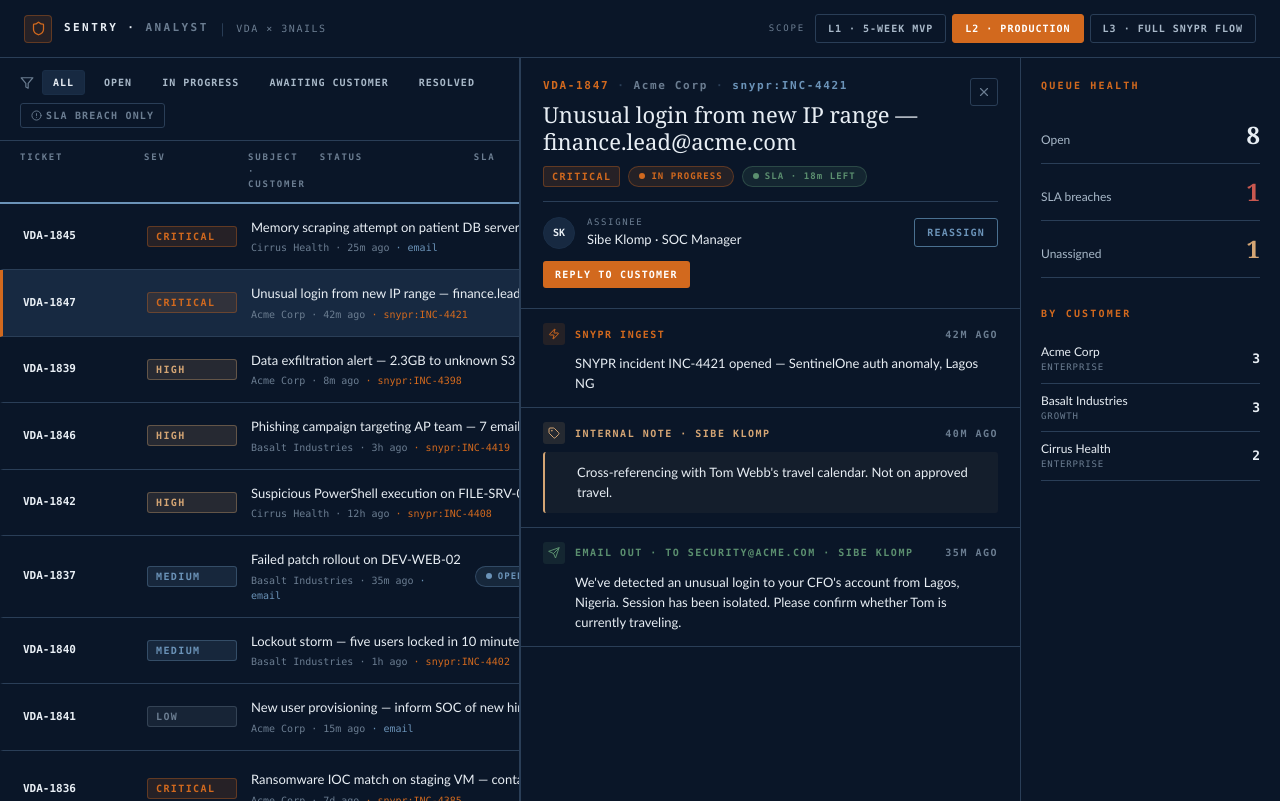
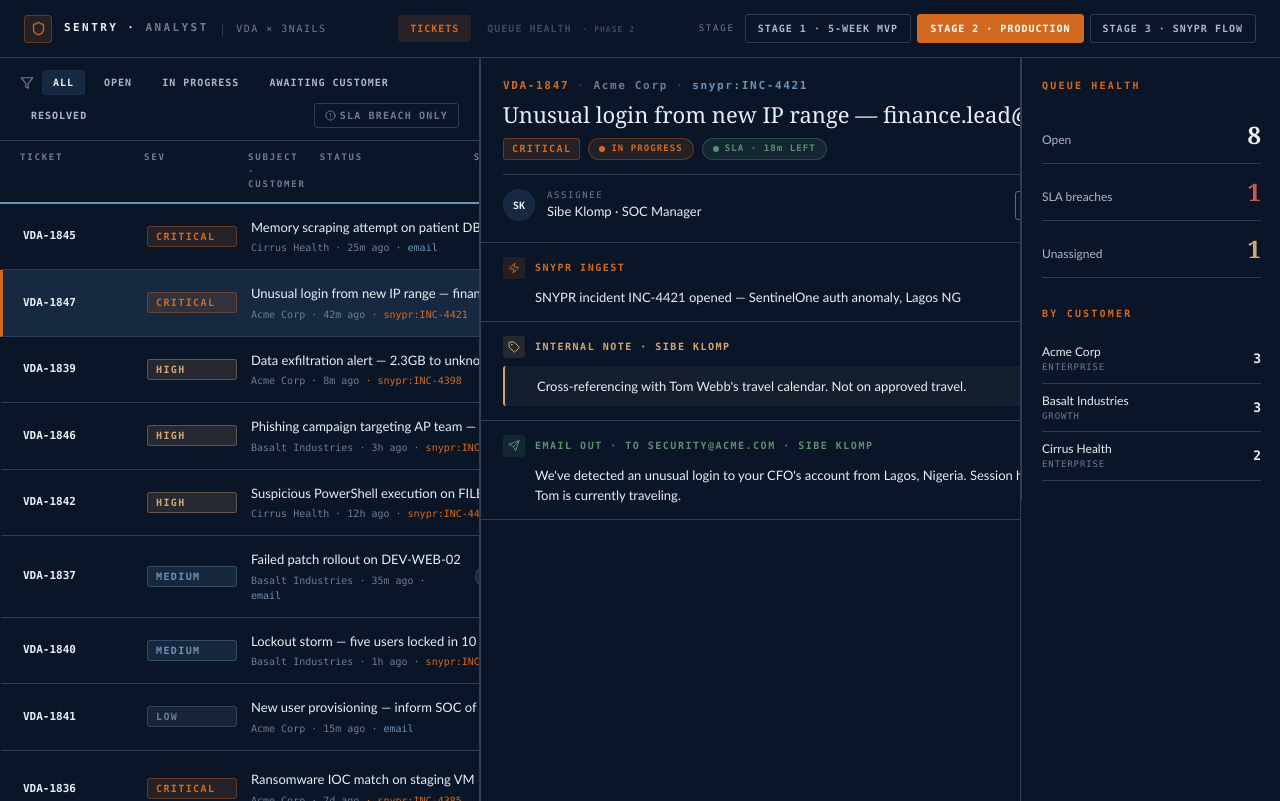
Before and after one commit to joeyough/sentry, a React (Vite) app: page / in a window 1280 px wide. Built offline with nearby package versions, Linux system fonts and the light colour scheme.

Commit message:
Update sentry-v2.jsx

```diff
--- a/src/sentry-v2.jsx
+++ b/src/sentry-v2.jsx
@@ -11,10 +11,14 @@
  * with wrong-client prevention (the single most important UX pattern in the app —
  * Jim flagged cross-customer data leakage twice on the discovery call).
  *
- * Scope toggle (top right) lets a viewer see three levels:
- *   L1 · 5-week MVP         — Queue + Detail + Compose only
- *   L2 · Production Feel    — L1 + assign/reassign + SLA breach view + sidebar
- *   L3 · Full SNYPR Flow   — L2 + simulated SNYPR incident panel with "open ticket"
+ * Stage toggle (top right) lets a viewer see three maturity stages:
+ *   Stage 1 · 5-week MVP        — Queue + Detail + Compose only
+ *   Stage 2 · Production Feel    — Stage 1 + assign/reassign + SLA + sidebar
+ *   Stage 3 · Full SNYPR Flow    — Stage 2 + SNYPR ingest simulation view
+ *
+ * Desktop layout is a 2-pane grid (queue + detail). SNYPR panel is a separate
+ * view accessed from the top nav, not a fourth column. Queue Health is a
+ * Phase 2 placeholder visible in the nav but disabled.
  *
  * All data is mocked. Built against the v3 design system:
  *   navy #0A1628, card #122238, edge #1A2E47
@@ -448,13 +452,13 @@
  * HEADER with scope toggle
  * ============================================================ */
 
-const LEVELS = [
-  { id: "L1", label: "5-Week MVP", sub: "Queue · Detail · Compose" },
-  { id: "L2", label: "Production", sub: "+ Assign · SLA breach view" },
-  { id: "L3", label: "Full SNYPR Flow", sub: "+ SNYPR ingest simulation" },
+const STAGES = [
+  { id: "stage1", label: "Stage 1 · 5-Week MVP", short: "Stage 1", sub: "Queue · Detail · Compose" },
+  { id: "stage2", label: "Stage 2 · Production", short: "Stage 2", sub: "+ Assign · SLA · Sidebar" },
+  { id: "stage3", label: "Stage 3 · SNYPR Flow", short: "Stage 3", sub: "+ SNYPR ingest simulation" },
 ];
 
-const Header = ({ level, setLevel }) => {
+const Header = ({ stage, setStage, activeView, setActiveView }) => {
   const isMobile = useIsMobile();
   return (
     <div style={{
@@ -498,6 +502,50 @@
         )}
       </div>
 
+      {/* View nav — Tickets (default) / SNYPR Ingest (stage 3 only) / Queue Health (Phase 2 placeholder) */}
+      {!isMobile && (
+        <div style={{
+          display: "flex", alignItems: "center", gap: 4, marginLeft: 20,
+        }}>
+          <button
+            onClick={() => setActiveView("tickets")}
+            style={{
+              padding: "6px 12px", borderRadius: 3, cursor: "pointer",
+              background: activeView === "tickets" ? "rgba(210,105,30,0.14)" : "transparent",
+              color: activeView === "tickets" ? T.orange : T.inkDim,
+              border: "none",
+              fontFamily: T.fontMono, fontSize: 10, fontWeight: 700,
+              letterSpacing: "0.1em", textTransform: "uppercase",
+            }}
+          >Tickets</button>
+          {stage === "stage3" && (
+            <button
+              onClick={() => setActiveView("snypr")}
+              style={{
+                padding: "6px 12px", borderRadius: 3, cursor: "pointer",
+                background: activeView === "snypr" ? "rgba(210,105,30,0.14)" : "transparent",
+                color: activeView === "snypr" ? T.orange : T.inkDim,
+                border: "none",
+                fontFamily: T.fontMono, fontSize: 10, fontWeight: 700,
+                letterSpacing: "0.1em", textTransform: "uppercase",
+              }}
+            >SNYPR Ingest</button>
+          )}
+          <button
+            disabled
+            title="Queue Health dashboard — Phase 2 placeholder, not yet built"
+            style={{
+              padding: "6px 12px", borderRadius: 3, cursor: "not-allowed",
+              background: "transparent",
+              color: T.inkMuted,
+              border: "none", opacity: 0.5,
+              fontFamily: T.fontMono, fontSize: 10, fontWeight: 700,
+              letterSpacing: "0.1em", textTransform: "uppercase",
+            }}
+          >Queue Health <span style={{ fontSize: 8, marginLeft: 4 }}>· Phase 2</span></button>
+        </div>
+      )}
+
       <div style={{
         display: "flex", alignItems: "center", gap: 6, flexWrap: "wrap",
         justifyContent: isMobile ? "flex-start" : "flex-end",
@@ -505,14 +553,14 @@
         <span style={{
           fontFamily: T.fontMono, fontSize: 9, letterSpacing: "0.2em",
           color: T.inkMuted, textTransform: "uppercase", marginRight: 4,
-        }}>Scope</span>
-        {LEVELS.map((l) => {
-          const active = level === l.id;
+        }}>Stage</span>
+        {STAGES.map((s) => {
+          const active = stage === s.id;
           return (
             <button
-              key={l.id}
-              onClick={() => setLevel(l.id)}
-              title={l.sub}
+              key={s.id}
+              onClick={() => setStage(s.id)}
+              title={s.sub}
               style={{
                 padding: isMobile ? "5px 8px" : "6px 12px",
                 borderRadius: 3, cursor: "pointer",
@@ -524,7 +572,7 @@
                 transition: "all 120ms ease",
               }}
             >
-              {isMobile ? l.id : `${l.id} · ${l.label}`}
+              {isMobile ? s.short : s.label}
             </button>
           );
         })}
@@ -562,7 +610,7 @@
       >{s === "all" ? "ALL" : s.replace("-", " ")}</button>
     ))}
     <div style={{ flex: 1, minWidth: 0 }} />
-    {level !== "L1" && (
+    {level !== "stage1" && (
       <button onClick={() => setFilters({ ...filters, slaBreach: !filters.slaBreach })}
         style={{
           padding: "4px 10px", borderRadius: 3, cursor: "pointer",
@@ -988,7 +1036,7 @@
             </div>
           </div>
           <div style={{ flex: 1, minWidth: 0 }} />
-          {level !== "L1" && (
+          {level !== "stage1" && (
             <button onClick={onAssign} style={{
               fontFamily: T.fontMono, fontSize: 10, fontWeight: 700, letterSpacing: "0.12em",
               padding: "6px 12px", borderRadius: 3, cursor: "pointer",
@@ -1417,7 +1465,7 @@
         </div>
       ))}
 
-      {level === "L3" && (
+      {level === "stage3" && (
         <>
           <div style={{
             fontFamily: T.fontMono, fontSize: 10, letterSpacing: "0.22em",
@@ -1471,7 +1519,8 @@
  * ============================================================ */
 
 export default function SentryAnalyst() {
-  const [level, setLevel] = useState("L2");
+  const [stage, setStage] = useState("stage2");
+  const [activeView, setActiveView] = useState("tickets"); // "tickets" | "snypr"
   const [tickets, setTickets] = useState(TICKETS);
   const [backlog, setBacklog] = useState(SNYPR_BACKLOG);
   const [selectedId, setSelectedId] = useState(TICKETS[0].id);
@@ -1551,10 +1600,10 @@
     }
   }, [tickets, selectedId]);
 
-  // Reset mobile pane if level changes away from L3 while viewing snypr
+  // Reset mobile pane if stage changes away from stage3 while viewing snypr
   useEffect(() => {
-    if (level !== "L3" && mobilePane === "snypr") setMobilePane("queue");
-  }, [level, mobilePane]);
+    if (stage !== "stage3" && mobilePane === "snypr") setMobilePane("queue");
+  }, [stage, mobilePane]);
 
   const onOpenTicket = (t) => {
     setSelectedId(t.id);
@@ -1573,14 +1622,14 @@
         fontFamily: T.fontBody, fontSize: 14,
       }}>
         <style>{pulse}</style>
-        <Header level={level} setLevel={setLevel} />
-
-        {/* Mobile pane nav — only show SNYPR tab at L3 */}
+        <Header stage={stage} setStage={setStage} activeView={activeView} setActiveView={setActiveView} />
+
+        {/* Mobile pane nav — only show SNYPR tab at Stage 3 */}
         <div style={{
           display: "flex", borderBottom: `1px solid ${T.divider}`, background: T.bg,
           position: "sticky", top: 0, zIndex: 5,
         }}>
-          {level === "L3" && (
+          {stage === "stage3" && (
             <button onClick={() => setMobilePane("snypr")} style={{
               flex: 1, padding: "12px 8px", cursor: "pointer",
               background: mobilePane === "snypr" ? T.bgCard : "transparent",
@@ -1621,7 +1670,7 @@
         </div>
 
         {/* Pane content */}
-        {mobilePane === "snypr" && level === "L3" && (
+        {mobilePane === "snypr" && stage === "stage3" && (
           <div style={{ padding: 14 }}>
             <SnyprPanel backlog={backlog} onOpenTicket={handleOpenFromSnypr} isMobile={isMobile} />
           </div>
@@ -1630,7 +1679,7 @@
           <div style={{ minHeight: "calc(100vh - 170px)" }}>
             <QueueView
               tickets={tickets} filters={filters} setFilters={setFilters}
-              onOpen={onOpenTicket} selectedId={selectedId} level={level} isMobile={isMobile}
+              onOpen={onOpenTicket} selectedId={selectedId} level={stage} isMobile={isMobile}
               onQuickAssign={handleQuickAssignToMe}
               onQuickResolve={handleQuickResolve}
             />
@@ -1639,7 +1688,7 @@
         {mobilePane === "detail" && selectedTicket && (
           <div style={{ minHeight: "calc(100vh - 170px)" }}>
             <TicketDetail
-              ticket={selectedTicket} level={level} isMobile={isMobile}
+              ticket={selectedTicket} level={stage} isMobile={isMobile}
               onClose={() => setMobilePane("queue")}
               onCompose={() => setComposeOpen(true)}
               onAssign={() => setAssignOpen(true)}
@@ -1673,45 +1722,72 @@
       fontFamily: T.fontBody, fontSize: 14,
     }}>
       <style>{pulse}</style>
-      <Header level={level} setLevel={setLevel} />
-
+      <Header stage={stage} setStage={setStage} activeView={activeView} setActiveView={setActiveView} />
+
+      {/* SNYPR Ingest view — full-screen separate view on desktop */}
+      {activeView === "snypr" && stage === "stage3" && (
+        <div style={{
+          height: "calc(100vh - 57px)", overflowY: "auto",
+          padding: "20px 24px", maxWidth: 900, margin: "0 auto", width: "100%",
+        }}>
+          <div style={{
+            fontFamily: T.fontMono, fontSize: 10, letterSpacing: "0.2em",
+            color: T.orange, fontWeight: 700, textTransform: "uppercase",
+            marginBottom: 8,
+          }}>STAGE 3 · SNYPR Ingest Simulation</div>
+          <div style={{
+            fontFamily: T.fontBody, fontSize: 14, color: T.inkDim, marginBottom: 20, lineHeight: 1.5,
+          }}>
+            Demo view of how SNYPR incidents appear in the bridge before an analyst opens a ticket.
+            In production, Sibe's team writes the SOAR playbook on the SNYPR side; Sentry receives the webhook.
+          </div>
+          <SnyprPanel backlog={backlog} onOpenTicket={(inc) => {
+            handleOpenFromSnypr(inc);
+            setActiveView("tickets");
+          }} isMobile={false} />
+        </div>
+      )}
+
+      {/* Tickets view — 2-pane on desktop (queue + detail) */}
+      {activeView === "tickets" && (
         <div style={{
           display: "grid",
-        gridTemplateColumns: level === "L3"
-          ? "320px minmax(400px, 1fr) minmax(440px, 1fr) 260px"
-          : level === "L2"
-          ? "minmax(520px, 1fr) minmax(440px, 1fr) 260px"
-          : "minmax(520px, 1fr) minmax(440px, 1fr)",
+          gridTemplateColumns: "minmax(380px, 480px) 1fr",
           height: "calc(100vh - 57px)",
         }}>
-        {level === "L3" && (
-          <div style={{ overflowY: "auto", padding: 20, borderRight: `1px solid ${T.divider}` }}>
-            <SnyprPanel backlog={backlog} onOpenTicket={handleOpenFromSnypr} isMobile={false} />
-          </div>
-        )}
-
           <div style={{ overflowY: "auto", borderRight: `1px solid ${T.divider}` }}>
             <QueueView
               tickets={tickets} filters={filters} setFilters={setFilters}
-            onOpen={onOpenTicket} selectedId={selectedId} level={level} isMobile={false}
+              onOpen={onOpenTicket} selectedId={selectedId} level={stage} isMobile={false}
               onQuickAssign={handleQuickAssignToMe}
               onQuickResolve={handleQuickResolve}
             />
           </div>
 
-        <div style={{ overflow: "hidden" }}>
+          <div style={{ overflow: "hidden", position: "relative" }}>
             {selectedTicket && (
               <TicketDetail
-              ticket={selectedTicket} level={level} isMobile={false}
+                ticket={selectedTicket} level={stage} isMobile={false}
                 onClose={() => setSelectedId(null)}
                 onCompose={() => setComposeOpen(true)}
                 onAssign={() => setAssignOpen(true)}
               />
             )}
-        </div>
-
-        {level !== "L1" && <Sidebar tickets={tickets} level={level} />}
-      </div>
+            {/* Stage 2+ sidebar is now a slide-in drawer on the right, dismissible */}
+            {stage !== "stage1" && selectedTicket && (
+              <div style={{
+                position: "absolute", right: 0, top: 0, bottom: 0,
+                width: 260, background: T.bg,
+                borderLeft: `1px solid ${T.divider}`,
+                overflowY: "auto",
+                display: window.innerWidth > 1200 ? "block" : "none",
+              }}>
+                <Sidebar tickets={tickets} level={stage} />
+              </div>
+            )}
+          </div>
+        </div>
+      )}
 
       {composeOpen && selectedTicket && (
         <ComposeModal
```
Lines whose indentation alone changed are shown as unchanged.
